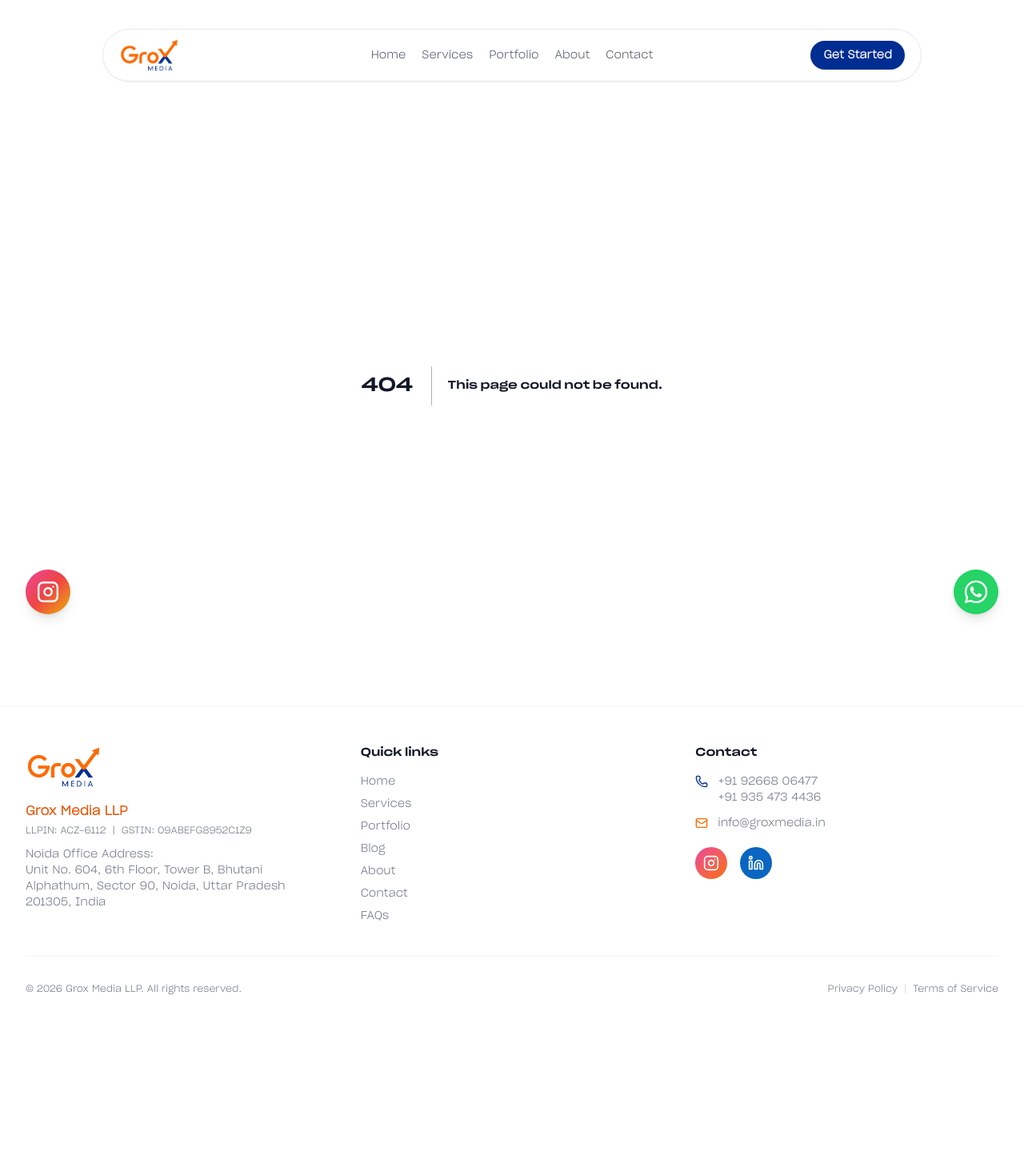
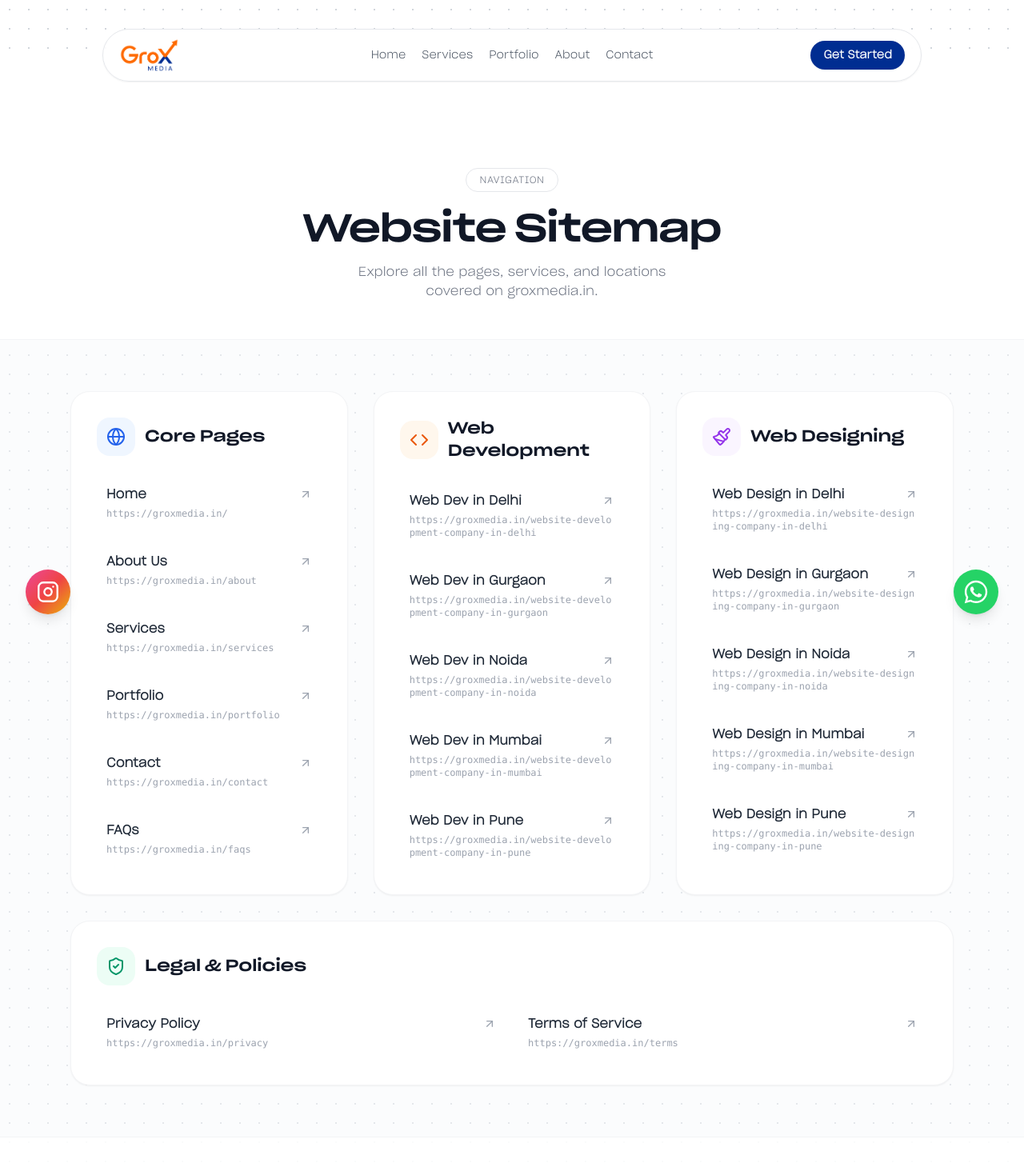
Before and after one commit to riteshk-007/grox-media, a Next.js app: page /sitemap in a window 1280 px wide. Before the commit this address had no page. Shown: the top 1469 px of the page at 80% size. Before the commit the page ends 1356 px from the top, so only its background shows below. Built offline with nearby package versions, Linux system fonts and the light colour scheme.

Commit message:
feat: add sitemap page and create layout footer component

```diff
--- /dev/null
+++ b/src/app/sitemap/page.tsx
@@ -0,0 +1,229 @@
+"use client";
+
+import Link from "next/link";
+import { motion, type Variants } from "framer-motion";
+import { Globe, Code, Paintbrush, ShieldCheck, ArrowUpRight } from "lucide-react";
+import SectionBadge from "@/components/ui/SectionBadge";
+
+const corePages = [
+  { name: "Home", url: "https://groxmedia.in/", path: "/" },
+  { name: "About Us", url: "https://groxmedia.in/about", path: "/about" },
+  { name: "Services", url: "https://groxmedia.in/services", path: "/services" },
+  { name: "Portfolio", url: "https://groxmedia.in/portfolio", path: "/portfolio" },
+  { name: "Contact", url: "https://groxmedia.in/contact", path: "/contact" },
+  { name: "FAQs", url: "https://groxmedia.in/faqs", path: "/faqs" },
+];
+
+const legalPages = [
+  { name: "Privacy Policy", url: "https://groxmedia.in/privacy", path: "/privacy" },
+  { name: "Terms of Service", url: "https://groxmedia.in/terms", path: "/terms" },
+];
+
+const cities = [
+  { id: "delhi", name: "Delhi" },
+  { id: "gurgaon", name: "Gurgaon" },
+  { id: "noida", name: "Noida" },
+  { id: "mumbai", name: "Mumbai" },
+  { id: "pune", name: "Pune" },
+];
+
+const containerVariants: Variants = {
+  hidden: { opacity: 0 },
+  show: {
+    opacity: 1,
+    transition: {
+      staggerChildren: 0.05,
+    },
+  },
+};
+
+const itemVariants: Variants = {
+  hidden: { opacity: 0, y: 20 },
+  show: { opacity: 1, y: 0, transition: { type: "spring", stiffness: 100 } },
+};
+
+export default function SitemapPage() {
+  return (
+    <main className="min-h-screen bg-slate-50/50">
+      {/* Hero Section */}
+      <section className="relative overflow-hidden pt-32 pb-12 bg-white border-b border-gray-100">
+        <div className="pointer-events-none absolute left-1/2 top-1/3 h-72 w-72 -translate-x-1/2 rounded-full bg-gradient-to-r from-blue-100/50 to-orange-100/40 blur-3xl -z-10" />
+        <div className="relative mx-auto max-w-6xl px-6 text-center">
+          <motion.div
+            initial={{ opacity: 0, y: 16 }}
+            animate={{ opacity: 1, y: 0 }}
+            className="flex justify-center"
+          >
+            <SectionBadge>Navigation</SectionBadge>
+          </motion.div>
+          <motion.h1
+            initial={{ opacity: 0, y: 16 }}
+            animate={{ opacity: 1, y: 0 }}
+            transition={{ delay: 0.12 }}
+            className="mt-6 text-4xl font-extrabold text-[#111827] md:text-5xl tracking-tight animate-gradient"
+          >
+            Website Sitemap
+          </motion.h1>
+          <motion.p
+            initial={{ opacity: 0, y: 16 }}
+            animate={{ opacity: 1, y: 0 }}
+            transition={{ delay: 0.22 }}
+            className="mt-4 text-base text-gray-500 max-w-md mx-auto"
+          >
+            Explore all the pages, services, and locations covered on groxmedia.in.
+          </motion.p>
+        </div>
+      </section>
+
+      {/* Sitemap Grid */}
+      <div className="mx-auto max-w-6xl px-6 py-16">
+        <motion.div
+          variants={containerVariants}
+          initial="hidden"
+          animate="show"
+          className="grid grid-cols-1 md:grid-cols-2 lg:grid-cols-3 gap-8"
+        >
+          {/* Core Pages */}
+          <motion.div
+            variants={itemVariants}
+            className="bg-white rounded-3xl p-8 border border-gray-100 shadow-sm hover:shadow-md transition-shadow duration-300"
+          >
+            <div className="flex items-center gap-3 mb-6">
+              <div className="p-3 bg-blue-50 text-blue-600 rounded-2xl">
+                <Globe className="h-6 w-6" />
+              </div>
+              <h2 className="text-xl font-bold text-[#111827]">Core Pages</h2>
+            </div>
+            <ul className="space-y-4">
+              {corePages.map((page) => (
+                <li key={page.path}>
+                  <Link
+                    href={page.path}
+                    className="group block p-3 rounded-2xl hover:bg-slate-50 transition duration-200"
+                  >
+                    <div className="flex justify-between items-center">
+                      <span className="font-semibold text-gray-800 group-hover:text-blue-600 transition">
+                        {page.name}
+                      </span>
+                      <ArrowUpRight className="h-4 w-4 text-gray-400 group-hover:text-blue-600 group-hover:translate-x-0.5 group-hover:-translate-y-0.5 transition" />
+                    </div>
+                    <span className="text-xs text-gray-400 mt-1 block font-mono break-all">
+                      {page.url}
+                    </span>
+                  </Link>
+                </li>
+              ))}
+            </ul>
+          </motion.div>
+
+          {/* Web Development Pages */}
+          <motion.div
+            variants={itemVariants}
+            className="bg-white rounded-3xl p-8 border border-gray-100 shadow-sm hover:shadow-md transition-shadow duration-300"
+          >
+            <div className="flex items-center gap-3 mb-6">
+              <div className="p-3 bg-orange-50 text-orange-600 rounded-2xl">
+                <Code className="h-6 w-6" />
+              </div>
+              <h2 className="text-xl font-bold text-[#111827]">Web Development</h2>
+            </div>
+            <ul className="space-y-4">
+              {cities.map((city) => {
+                const path = `/website-development-company-in-${city.id}`;
+                const url = `https://groxmedia.in${path}`;
+                return (
+                  <li key={city.id}>
+                    <Link
+                      href={path}
+                      className="group block p-3 rounded-2xl hover:bg-slate-50 transition duration-200"
+                    >
+                      <div className="flex justify-between items-center">
+                        <span className="font-semibold text-gray-800 group-hover:text-orange-600 transition">
+                          Web Dev in {city.name}
+                        </span>
+                        <ArrowUpRight className="h-4 w-4 text-gray-400 group-hover:text-orange-600 group-hover:translate-x-0.5 group-hover:-translate-y-0.5 transition" />
+                      </div>
+                      <span className="text-xs text-gray-400 mt-1 block font-mono break-all">
+                        {url}
+                      </span>
+                    </Link>
+                  </li>
+                );
+              })}
+            </ul>
+          </motion.div>
+
+          {/* Web Designing Pages */}
+          <motion.div
+            variants={itemVariants}
+            className="bg-white rounded-3xl p-8 border border-gray-100 shadow-sm hover:shadow-md transition-shadow duration-300"
+          >
+            <div className="flex items-center gap-3 mb-6">
+              <div className="p-3 bg-purple-50 text-purple-600 rounded-2xl">
+                <Paintbrush className="h-6 w-6" />
+              </div>
+              <h2 className="text-xl font-bold text-[#111827]">Web Designing</h2>
+            </div>
+            <ul className="space-y-4">
+              {cities.map((city) => {
+                const path = `/website-designing-company-in-${city.id}`;
+                const url = `https://groxmedia.in${path}`;
+                return (
+                  <li key={city.id}>
+                    <Link
+                      href={path}
+                      className="group block p-3 rounded-2xl hover:bg-slate-50 transition duration-200"
+                    >
+                      <div className="flex justify-between items-center">
+                        <span className="font-semibold text-gray-800 group-hover:text-purple-600 transition">
+                          Web Design in {city.name}
+                        </span>
+                        <ArrowUpRight className="h-4 w-4 text-gray-400 group-hover:text-purple-600 group-hover:translate-x-0.5 group-hover:-translate-y-0.5 transition" />
+                      </div>
+                      <span className="text-xs text-gray-400 mt-1 block font-mono break-all">
+                        {url}
+                      </span>
+                    </Link>
+                  </li>
+                );
+              })}
+            </ul>
+          </motion.div>
+
+          {/* Legal / Policy Pages */}
+          <motion.div
+            variants={itemVariants}
+            className="bg-white rounded-3xl p-8 border border-gray-100 shadow-sm hover:shadow-md transition-shadow duration-300 md:col-span-2 lg:col-span-3"
+          >
+            <div className="flex items-center gap-3 mb-6">
+              <div className="p-3 bg-emerald-50 text-emerald-600 rounded-2xl">
+                <ShieldCheck className="h-6 w-6" />
+              </div>
+              <h2 className="text-xl font-bold text-[#111827]">Legal & Policies</h2>
+            </div>
+            <div className="grid grid-cols-1 md:grid-cols-2 gap-4">
+              {legalPages.map((page) => (
+                <div key={page.path}>
+                  <Link
+                    href={page.path}
+                    className="group block p-3 rounded-2xl hover:bg-slate-50 transition duration-200"
+                  >
+                    <div className="flex justify-between items-center">
+                      <span className="font-semibold text-gray-800 group-hover:text-emerald-600 transition">
+                        {page.name}
+                      </span>
+                      <ArrowUpRight className="h-4 w-4 text-gray-400 group-hover:text-emerald-600 group-hover:translate-x-0.5 group-hover:-translate-y-0.5 transition" />
+                    </div>
+                    <span className="text-xs text-gray-400 mt-1 block font-mono break-all">
+                      {page.url}
+                    </span>
+                  </Link>
+                </div>
+              ))}
+            </div>
+          </motion.div>
+        </motion.div>
+      </div>
+    </main>
+  );
+}
--- a/src/components/layout/Footer.tsx
+++ b/src/components/layout/Footer.tsx
@@ -116,6 +116,10 @@ export default function Footer() {
             <Link href="/terms" className="hover:text-groxBlue">
               Terms of Service
             </Link>
+            <span className="text-gray-300">|</span>
+            <Link href="/sitemap" className="hover:text-groxBlue">
+              Sitemap
+            </Link>
           </div>
         </div>
       </div>
```
Also changed, not shown: 1 other file (tests, documents, lock files or other folders).
